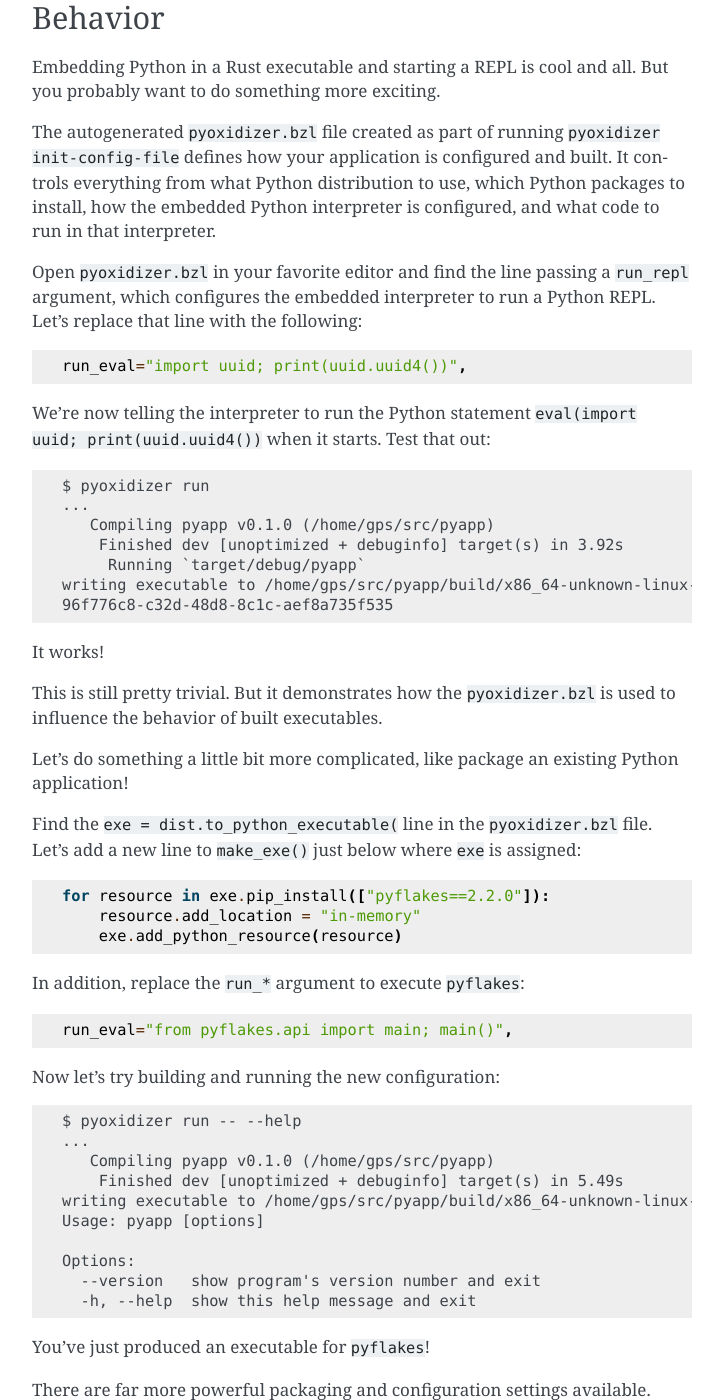
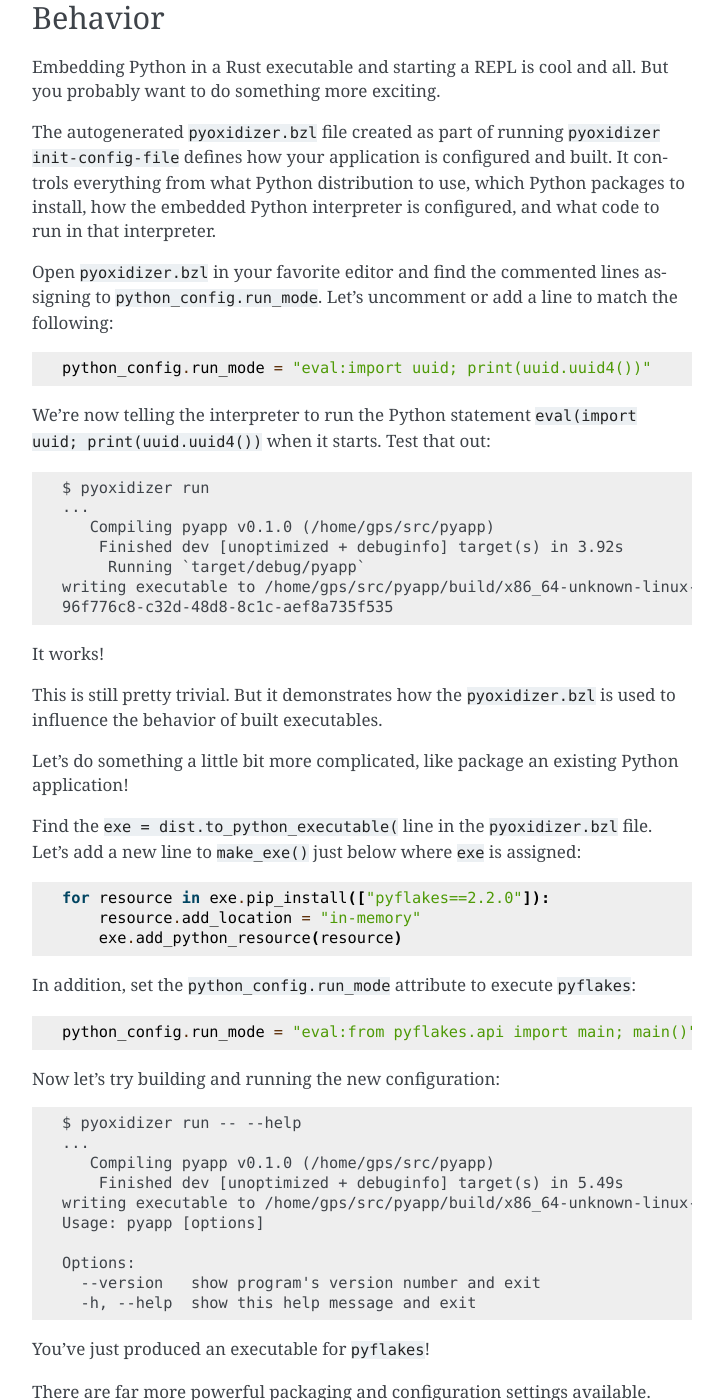
Before and after one commit to indygreg/PyOxidizer, a Sphinx documentation site: the page built from docs/getting_started.rst, in a window 1280 px wide and 1400 px high, scrolled down 4123 px. Shown: the whole window, without its empty margins (388-1111 px from the left). Built offline with Sphinx 7.4.7, drawn with Linux system fonts in a browser that asks for light colours; the version number is read from the project's files by our own code.

Commit message:
docs: update docs to reflect newer Starlark functionality
I missed these documentation references to the old
PythonInterpreterConfig mechanism.

Closes #291.

```diff
--- a/docs/getting_started.rst
+++ b/docs/getting_started.rst
@@ -197,13 +197,13 @@
 which Python packages to install, how the embedded Python interpreter is
 configured, and what code to run in that interpreter.
 
-Open ``pyoxidizer.bzl`` in your favorite editor and find the line passing a
-``run_repl`` argument, which configures the embedded interpreter to run
-a Python REPL. Let's replace that line with the following:
+Open ``pyoxidizer.bzl`` in your favorite editor and find the commented lines
+assigning to ``python_config.run_mode``. Let's uncomment or add a line
+to match the following:
 
 .. code-block:: python
 
-   run_eval="import uuid; print(uuid.uuid4())",
+   python_config.run_mode = "eval:import uuid; print(uuid.uuid4())"
 
 We're now telling the interpreter to run the Python statement
 ``eval(import uuid; print(uuid.uuid4())`` when it starts. Test that out::
@@ -234,11 +234,11 @@
        resource.add_location = "in-memory"
        exe.add_python_resource(resource)
 
-In addition, replace the ``run_*`` argument to execute ``pyflakes``:
+In addition, set the ``python_config.run_mode`` attribute to execute ``pyflakes``:
 
 .. code-block:: python
 
-   run_eval="from pyflakes.api import main; main()",
+   python_config.run_mode = "eval:from pyflakes.api import main; main()"
 
 Now let's try building and running the new configuration::
 
--- a/docs/packaging_python_files.rst
+++ b/docs/packaging_python_files.rst
@@ -120,7 +120,7 @@
 
 .. code-block:: python
 
-   run_eval="from pyflakes.api import main; main()",
+   python_config.run_mode = "eval:from pyflakes.api import main; main()"
 
 This says to effectively run the Python code
 ``eval(from pyflakes.api import main; main())`` when the embedded interpreter
```
Also changed, not shown: docs/history.rst (+13 -0 lines).
